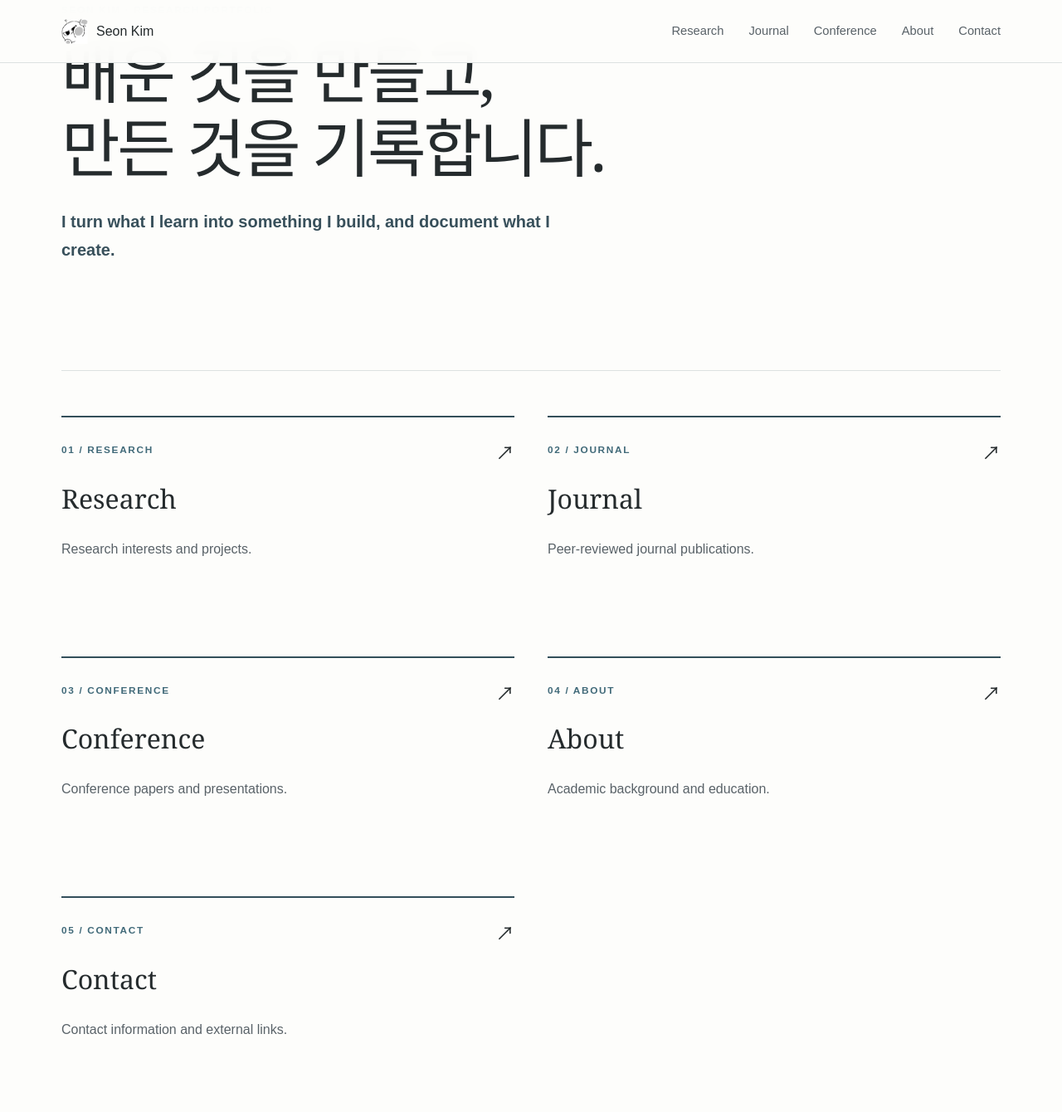
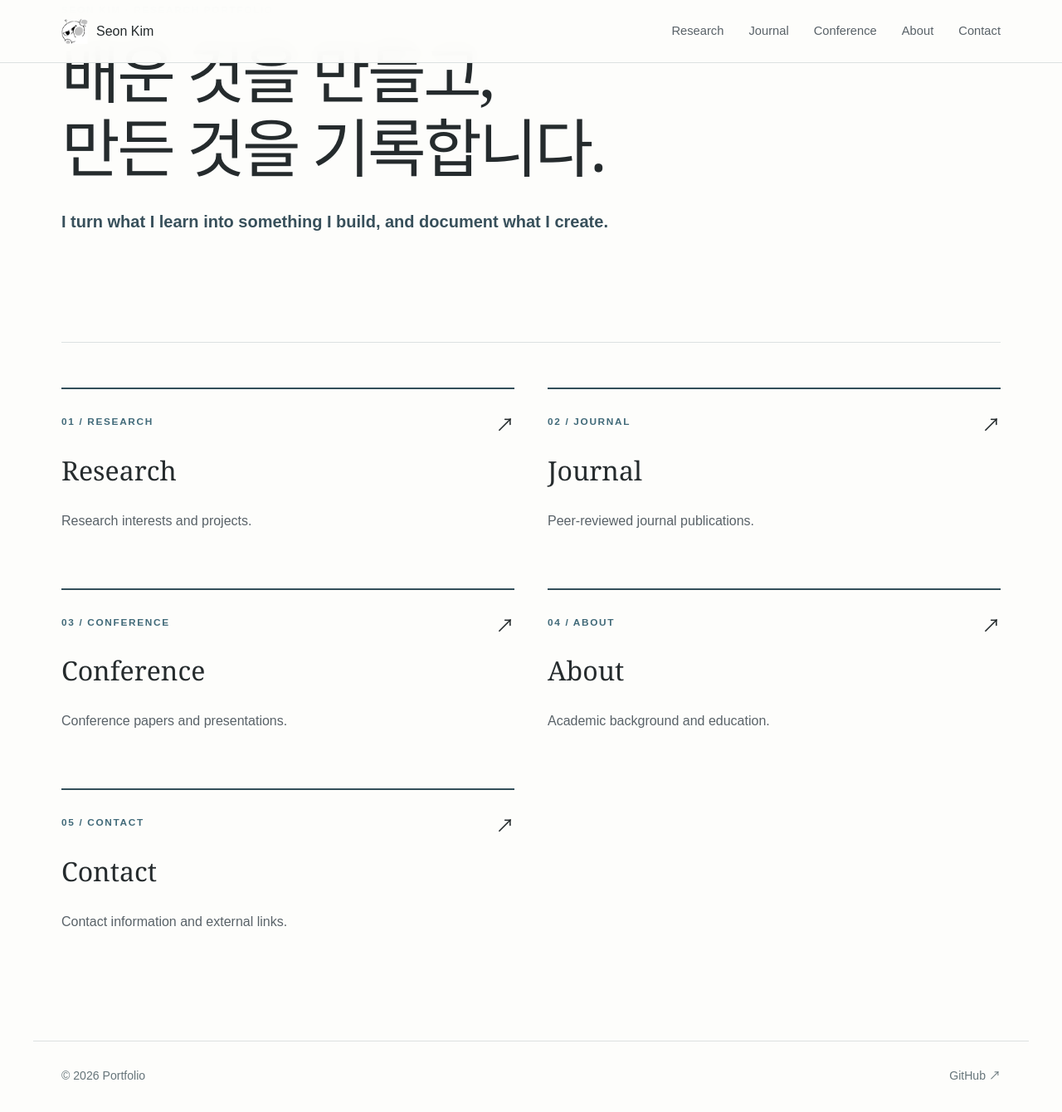
Before and after one commit to KSO012/KSO012.github.io, a Jekyll site: the page built from index.md, in a window 1280 px wide and 1400 px high, scrolled down 190 px. Shown: the top 1340 px of the window at 83% size. Built offline with Jekyll 4.4.1, drawn with Linux system fonts in a browser that asks for light colours.

Commit message:
Update style.css

```diff
--- a/assets/style.css
+++ b/assets/style.css
@@ -11,6 +11,38 @@
   height: 32px;
   object-fit: contain;
   flex-shrink: 0;
+}
+
+
+
+/* =========================================
+   MAIN PAGE
+========================================= */
+/* Home - English subtitle */
+.hero .lead {
+  max-width: none;
+  width: 100%;
+  white-space: nowrap;
+}
+
+/* 작은 화면에서는 자연스럽게 줄바꿈 */
+@media (max-width: 1050px) {
+  .hero .lead {
+    white-space: normal;
+  }
+}
+
+/* Home - Navigation spacing */
+
+.home-grid {
+  row-gap: 28px;
+  grid-auto-rows: auto;
+}
+
+.home-grid .feature {
+  min-height: 0;
+  height: auto;
+  padding-bottom: 24px;
 }
 
 
```
